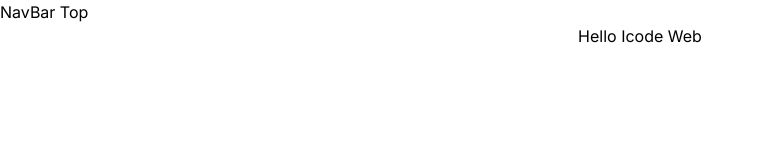
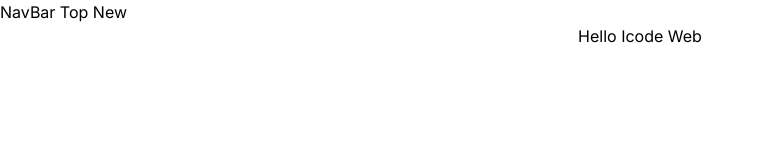
Before and after one commit to Icode-Org-Web/icode-web-frontend-nextjs, a Next.js app: page / in a window 1280 px wide. Shown: the top 160 px of the page, without its empty margins (0-763 px from the left). Built offline with nearby package versions, Linux system fonts and the light colour scheme.

Commit message:
Made changes in navbar

```diff
--- a/src/components/topNavigationBar/TopNavigationBar.jsx
+++ b/src/components/topNavigationBar/TopNavigationBar.jsx
@@ -1,7 +1,7 @@
 export default function TopNavigationBar(){
     return (
         <div>
-            NavBar Top
+            NavBar Top New
         </div>
     )
 }
```
